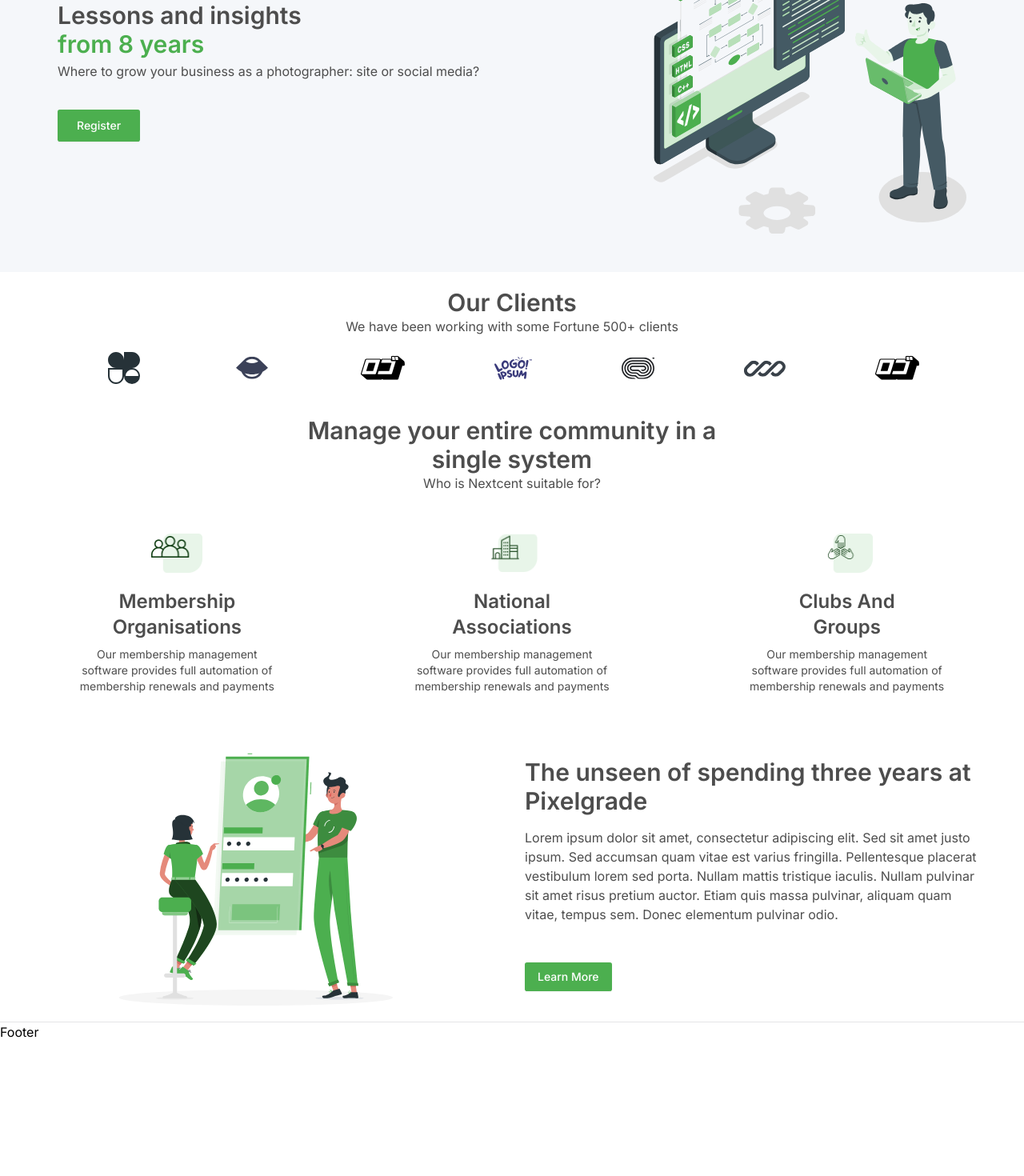
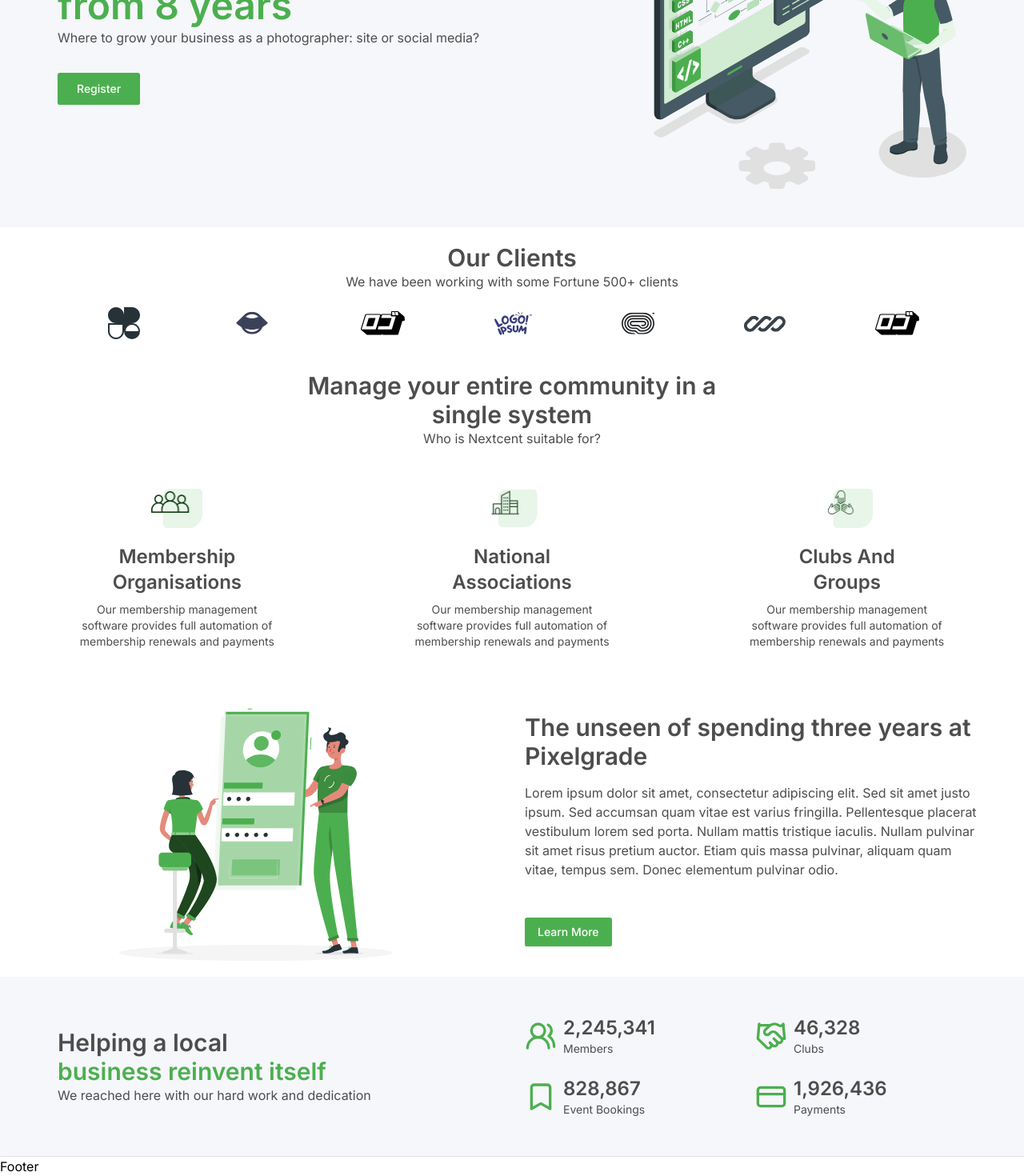
Before and after one commit to wellingtongmota/next-cent, a Next.js app: page / in a window 1280 px wide. Shown: the part 243-1713 px from the top of the page at 80% size. Before the commit the page ends 1545 px from the top, so only its background shows below. Built offline with nearby package versions, Linux system fonts and the light colour scheme.

Commit message:
feat: adição componente Achievements

```diff
--- a/app/layout.tsx
+++ b/app/layout.tsx
@@ -26,7 +26,8 @@ export default function RootLayout({ children }: PropsWithChildren) {
           enableSystem
           disableTransitionOnChange
         >
-          <Navbar />
+          {/* <Navbar /> */}
+          <header>nav</header>
           <main>{children}</main>
           <footer className="border-t">Footer</footer>
         </ThemeProvider>
--- a/app/page.tsx
+++ b/app/page.tsx
@@ -1,3 +1,4 @@
+import { Achievements } from "@/components/achievements"
 import { Clients } from "@/components/clients"
 import { Hero } from "@/components/hero"
 import { Unlock } from "@/components/unlock"
@@ -8,6 +9,7 @@ export default function Home() {
       <Hero />
       <Clients />
       <Unlock />
+      <Achievements />
     </div>
   )
 }
--- /dev/null
+++ b/components/achievements/index.tsx
@@ -0,0 +1,67 @@
+import {
+  Bookmark,
+  CreditCard,
+  Handshake,
+  LucideProps,
+  UsersRound
+} from "lucide-react"
+
+type TAchievement = {
+  icon: React.ElementType<LucideProps>
+  value: string
+  description: string
+}
+
+const achievements: TAchievement[] = [
+  {
+    icon: UsersRound,
+    value: "2,245,341",
+    description: "Members"
+  },
+  {
+    icon: Handshake,
+    value: "46,328",
+    description: "Clubs"
+  },
+  {
+    icon: Bookmark,
+    value: "828,867",
+    description: "Event Bookings"
+  },
+  {
+    icon: CreditCard,
+    value: "1,926,436",
+    description: "Payments"
+  }
+]
+
+export function Achievements() {
+  return (
+    <div className="wrapper bg-accent px-4 py-4 sm:px-9 sm:py-6 lg:px-18 lg:py-12 2xl:px-36 2xl:py-24">
+      <div className="grid w-full items-center gap-8 md:grid-cols-2">
+        <div>
+          <h3 className="headline-3 text-neutral-gray">
+            Helping a local
+            <br />
+            <span className="text-primary">business reinvent itself</span>
+          </h3>
+          <p className="text-neutral-gray text-base">
+            We reached here with our hard work and dedication
+          </p>
+        </div>
+
+        <div className="grid grid-cols-2 gap-3 sm:gap-6">
+          {achievements.map(({ icon: Icon, description, value }, index) => (
+            <div key={index} className="flex items-center gap-2">
+              <Icon className="text-primary size-7 sm:size-10" />
+              <div>
+                <h4 className="headline-4 text-neutral-gray">{value}</h4>
+                <p className="text-neutral-gray text-sm">{description}</p>
+              </div>
+            </div>
+          ))}
+        </div>
+      </div>
+    </div>
+  )
+}
--- a/components/hero/index.tsx
+++ b/components/hero/index.tsx
@@ -1,17 +1,17 @@
-import { Button } from "../ui/button"
+import { Button } from "@/components/ui/button"
 
 export function Hero() {
   return (
     <section className="wrapper bg-accent px-4 py-4 sm:px-9 sm:py-6 lg:px-18 lg:py-12 2xl:px-36 2xl:py-24">
       <div className="grid items-center gap-8 md:grid-cols-2">
         <div className="">
-          <h2 className="text-neutral-gray headline-3 sm:headline-2 2xl:headline-1">
+          <h2 className="text-neutral-gray headline-2 xl:headline-1">
             Lessons and insights
           </h2>
-          <h2 className="text-primary headline-3 sm:headline-2 2xl:headline-1">
+          <h2 className="text-primary headline-2 xl:headline-1">
             from 8 years
           </h2>
-          <p className="text-neutral-gray text-base/loose">
+          <p className="text-neutral-gray pt-1">
             Where to grow your business as a photographer: site or social media?
           </p>
           <Button size="lg" className="mt-8">
```
